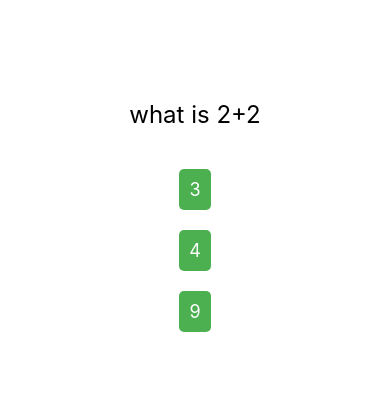
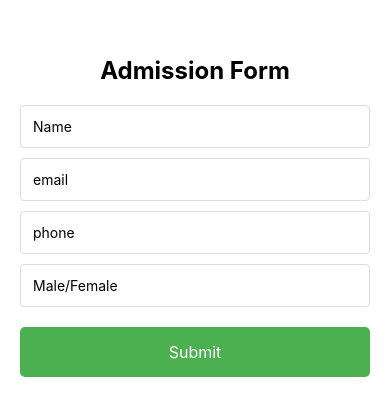
Before and after one commit to Shivakuamara-am/git-prasing, a React Native app: screen / in a window 390 px wide. Shown: the part 206-622 px from the top of the page. Built offline with nearby package versions, Linux system fonts and the light colour scheme.

Commit message:
this is admission Form

```diff
--- a/App.tsx
+++ b/App.tsx
@@ -1,36 +1,103 @@
-import { Alert, StyleSheet, Text, TouchableOpacity, View } from 'react-native'
+import { Alert, StyleSheet, Text, TextInput, TouchableOpacity, View } from 'react-native'
 import React, { useState } from 'react'
 
 const App = () => {
-  const[currentquestion,setCurrentQuestion]=useState(0)
-  const[score,setScore]=useState(0);
+ const[name,setName]=useState("")
+ const[email,setEmail]=useState("")
+ const[phone,setPhone]=useState("")
+ const[gender,setGender]=useState("")
+ const [error,setError]=useState({
+  name:"",
+  email:"",
+  phone:"",
+  gender:"",
+
+ })
+
+ const validateEmail=()=>{
+
+  let regex= /^[a-zA-Z0-9._-]+@[a-zA-Z0-9.-]+\.[a-zA-Z]{2,6}$/;
+  return regex.test(email)
+ }
+
+ const validtionFrom=()=>{
+  let isvalid=true
+  let errorMeassge={name:"",email:"",phone:"",gender:"",}
+
+ if(!name){
+  errorMeassge.name="Pls Enter name"
+  isvalid=false
+ }
+
+ if(!email){
+  errorMeassge.email="pls enter the email"
+  isvalid=false
+
+ }else if(!validateEmail(email)){
+  errorMeassge.email="Enter valid email addres"
+  isvalid=false
+ }
+
+ if(!phone){
+  errorMeassge.phone="pls enter the phonnumber"
+  isvalid=false
+ }
+
+ if(!gender){
+  errorMeassge.gender="pls enter the gender"
+  isvalid=false
+ }
+ setError(errorMeassge)
+ return isvalid
 
 
-  const question=[
-    {question:"what is 2+2",option:['3','4','9'],correctAnswer:"4"},
-    {question:"what is 5+3",option:['7','8','9'],correctAnswer:'6'},
-    {question:"what is 10-6",option:["5",'4','7'],correctAnswer:"4"}
-  ]
+ }
 
-  const answerQuestion=(answer:string)=>{
-    if(answer===question[currentquestion].correctAnswer){
-      setScore(score+1)
+ const allValidation=()=>{
+  if(validtionFrom()){
+    Alert.alert(`form submit,Name${name},Email${email},Phone${phone},gender${gender}`)
  }
-    if(currentquestion<question.length-1){
-      setCurrentQuestion(currentquestion+1)
-    }else{
-      Alert.alert(`quiz finished your score is${score+1}`)
+  else{
+    Alert.alert("validation faild pls chacke the form and fill")
   }
 }
-
   return (
     <View style={styles.container}>
-      <Text style={styles.questionText}>{question[currentquestion].question}</Text>
-      {question[currentquestion].option.map((option,index)=>(
-        <TouchableOpacity key={index}onPress={()=>answerQuestion(option)} style={styles.button}>
-           <Text style={styles.buttonText}>{option}</Text>
+      <Text style={styles.title}>Admission Form</Text>
+      <TextInput
+      style={styles.input}
+      placeholder='Name'
+      value={name}
+      onChangeText={setName}/>
+      {error.name?<Text style={styles.error}>{error.name}</Text>:null}
+
+
+      <TextInput
+      style={styles.input}
+      placeholder='email'
+      value={email}
+      onChangeText={setEmail}/>
+      {error.email?<Text style={styles.error}>{error.email}</Text>:null}
+
+      <TextInput
+      style={styles.input}
+      placeholder='phone'
+      keyboardType='phone-pad'
+      onChangeText={setPhone}
+      value={phone}
+      />
+      {error.phone?<Text style={styles.error}>{error.phone}</Text>:null}
+
+      <TextInput
+      style={styles.input}
+      placeholder='Male/Female'
+      onChangeText={setGender}
+      value={gender}/>
+      {error.gender?<Text style={styles.error}>{error.gender}</Text>:null}
+
+      <TouchableOpacity style={styles.button} onPress={allValidation}>
+        <Text style={styles.buttonText}>Submit</Text>
       </TouchableOpacity>
-      ))}
     </View>
   )
 }
@@ -42,20 +109,38 @@ const styles = StyleSheet.create({
     flex: 1,
     justifyContent: 'center',
     alignItems: 'center',
-      padding: 20
+    padding: 20,
+    backgroundColor: '#fff',
   },
- questionText: {
+  title: {
     fontSize: 24,
-    marginBottom: 20
+    fontWeight: 'bold',
+    marginBottom: 20,
+  },
+  input: {
+    width: '100%',
+    padding: 12,
+    marginBottom: 10,
+    borderWidth: 1,
+    borderColor: '#ddd',
+    borderRadius: 4,
   },
   button: {
     backgroundColor: '#4CAF50',
-   padding: 10,
-   marginTop: 20,
-    borderRadius: 5
+    padding: 15,
+    borderRadius: 5,
+    marginTop: 10,
+    width: '100%',
+    alignItems: 'center',
   },
   buttonText: {
     color: '#fff',
-    fontSize: 18
+    fontSize: 16,
+  },
+  error: {
+    color: 'red',
+    fontSize: 12,
+    marginTop: -8,
+    marginBottom: 10,
   },
 })
```
Lines whose indentation alone changed are shown as unchanged.
